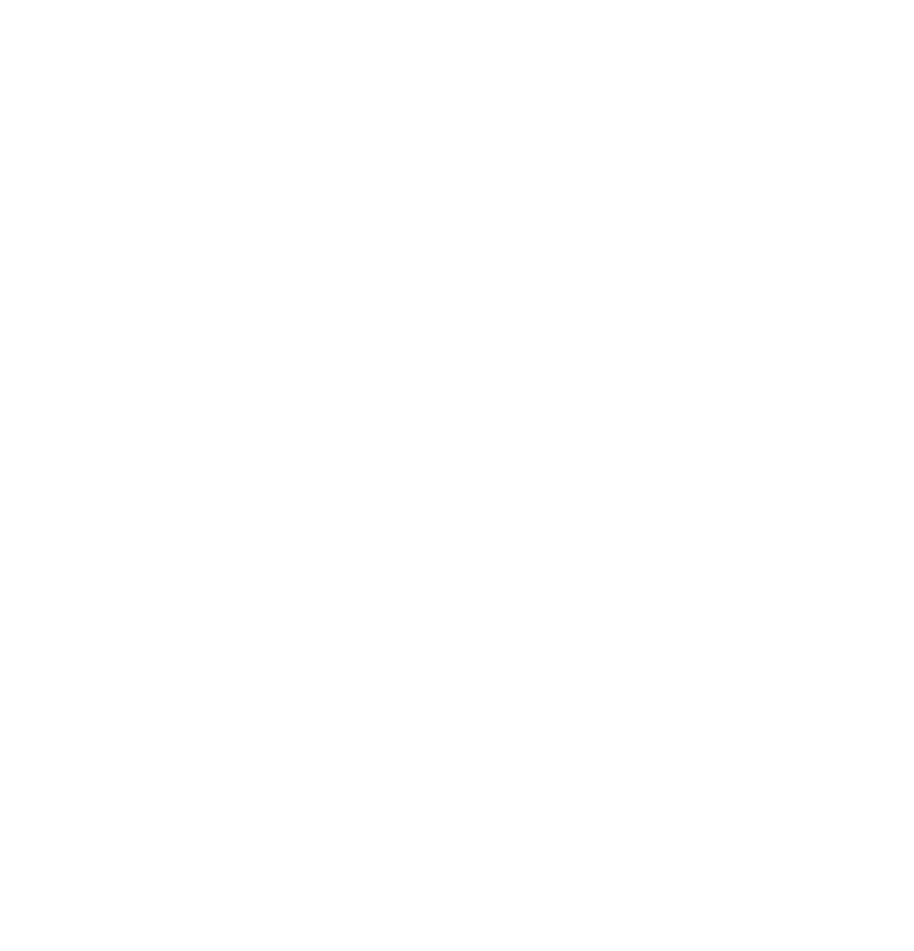
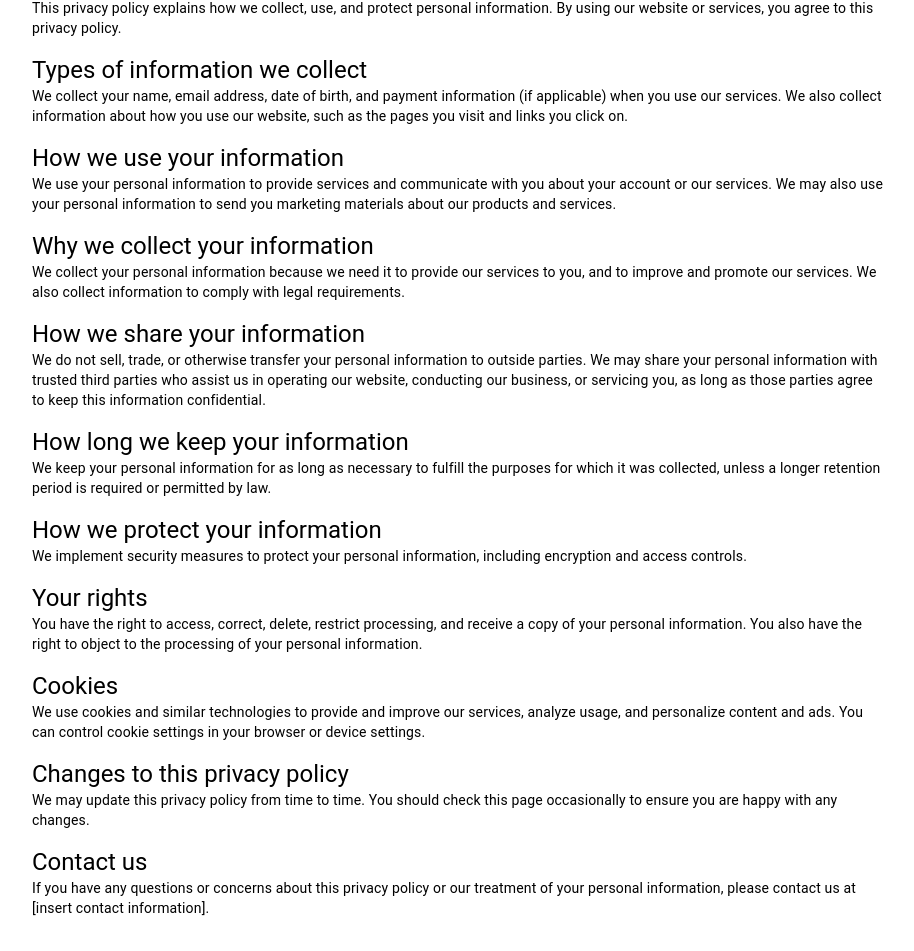
Before and after one commit to richmiles/rm-react-ui, a React app: page /privacy in a window 1280 px wide. Before the commit this address had no page. Shown: the part 216-1167 px from the top of the page, without its empty margins (182-1096 px from the left). Before the commit the page ends 800 px from the top, so only its background shows below. Built offline with nearby package versions, Linux system fonts and the light colour scheme.

Commit message:
Added basic privacy policy.

```diff
--- a/src/components/App/App.tsx
+++ b/src/components/App/App.tsx
@@ -16,6 +16,7 @@ import { styled } from '@mui/system';
 import { AuthToken } from '../../types/AuthToken';
 import Home  from '../Home/Home';
 import { Route, Routes } from 'react-router-dom';
+import Privacy from '../Privacy/Privacy';
 
 const theme = createTheme({
   palette: {
@@ -91,7 +92,7 @@ function App() {
         </AppBar>
         <Routes>
           <Route path="/" element={<Home setAuthToken={(token) => setAuthToken(token)} />} />
-
+          <Route path="/privacy" element={<Privacy />} />
         </Routes>
       </RootContainer>
     </ThemeProvider>
--- /dev/null
+++ b/src/components/Privacy/Privacy.tsx
@@ -0,0 +1,82 @@
+import { Container, Typography } from '@mui/material';
+
+function PrivacyPolicy() {
+    return (
+        <Container maxWidth="md" sx={{ marginTop: '2rem', marginBottom: '2rem' }}>
+            <Typography variant="h4" sx={{}}>
+                Privacy Policy
+            </Typography>
+            <Typography variant="subtitle1" sx={{ marginBottom: '1rem' }}>
+                Updated on 2023-03-14
+            </Typography>
+            <Typography variant="h5" sx={{}}>
+                Introduction
+            </Typography>
+            <Typography variant="body2" sx={{ marginBottom: '1rem' }}>
+                This privacy policy explains how we collect, use, and protect personal information. By using our website or services, you agree to this privacy policy.
+            </Typography>
+            <Typography variant="h5" sx={{}}>
+                Types of information we collect
+            </Typography>
+            <Typography variant="body2" sx={{ marginBottom: '1rem' }}>
+                We collect your name, email address, date of birth, and payment information (if applicable) when you use our services. We also collect information about how you use our website, such as the pages you visit and links you click on.
+            </Typography>
+            <Typography variant="h5" sx={{}}>
+                How we use your information
+            </Typography>
+            <Typography variant="body2" sx={{ marginBottom: '1rem' }}>
+                We use your personal information to provide services and communicate with you about your account or our services. We may also use your personal information to send you marketing materials about our products and services.
+            </Typography>
+            <Typography variant="h5" sx={{}}>
+                Why we collect your information
+            </Typography>
+            <Typography variant="body2" sx={{ marginBottom: '1rem' }}>
+                We collect your personal information because we need it to provide our services to you, and to improve and promote our services. We also collect information to comply with legal requirements.
+            </Typography>
+            <Typography variant="h5" sx={{}}>
+                How we share your information
+            </Typography>
+            <Typography variant="body2" sx={{ marginBottom: '1rem' }}>
+                We do not sell, trade, or otherwise transfer your personal information to outside parties. We may share your personal information with trusted third parties who assist us in operating our website, conducting our business, or servicing you, as long as those parties agree to keep this information confidential.
+            </Typography>
+            <Typography variant="h5" sx={{}}>
+                How long we keep your information
+            </Typography>
+            <Typography variant="body2" sx={{ marginBottom: '1rem' }}>
+                We keep your personal information for as long as necessary to fulfill the purposes for which it was collected, unless a longer retention period is required or permitted by law.
+            </Typography>
+            <Typography variant="h5" sx={{}}>
+                How we protect your information
+            </Typography>
+            <Typography variant="body2" sx={{ marginBottom: '1rem' }}>
+                We implement security measures to protect your personal information, including encryption and access controls.
+            </Typography>
+            <Typography variant="h5" sx={{}}>
+                Your rights
+            </Typography>
+            <Typography variant="body2" sx={{ marginBottom: '1rem' }}>
+                You have the right to access, correct, delete, restrict processing, and receive a copy of your personal information. You also have the right to object to the processing of your personal information.
+            </Typography>
+            <Typography variant="h5" sx={{}}>
+                Cookies
+            </Typography>
+            <Typography variant="body2" sx={{ marginBottom: '1rem' }}>
+                We use cookies and similar technologies to provide and improve our services, analyze usage, and personalize content and ads. You can control cookie settings in your browser or device settings.
+            </Typography>
+            <Typography variant="h5" sx={{}}>
+                Changes to this privacy policy
+            </Typography>
+            <Typography variant="body2" sx={{ marginBottom: '1rem' }}>
+                We may update this privacy policy from time to time. You should check this page occasionally to ensure you are happy with any changes.
+            </Typography>
+            <Typography variant="h5" sx={{}}>
+                Contact us
+            </Typography>
+            <Typography variant="body2" sx={{ marginBottom: '1rem' }}>
+                If you have any questions or concerns about this privacy policy or our treatment of your personal information, please contact us at [insert contact information].
+            </Typography>
+        </Container >
+    );
+}
+
+export default PrivacyPolicy;
```
